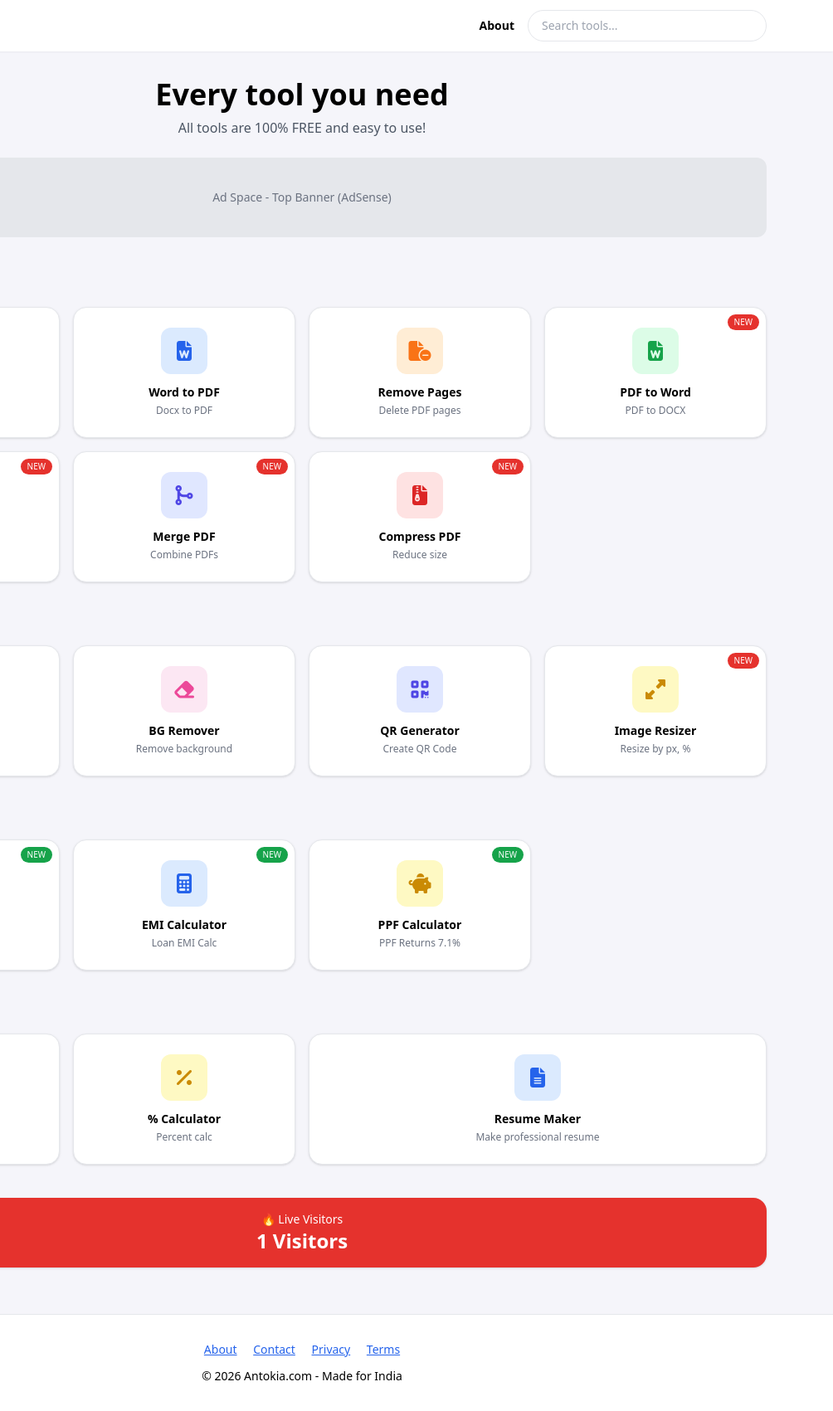
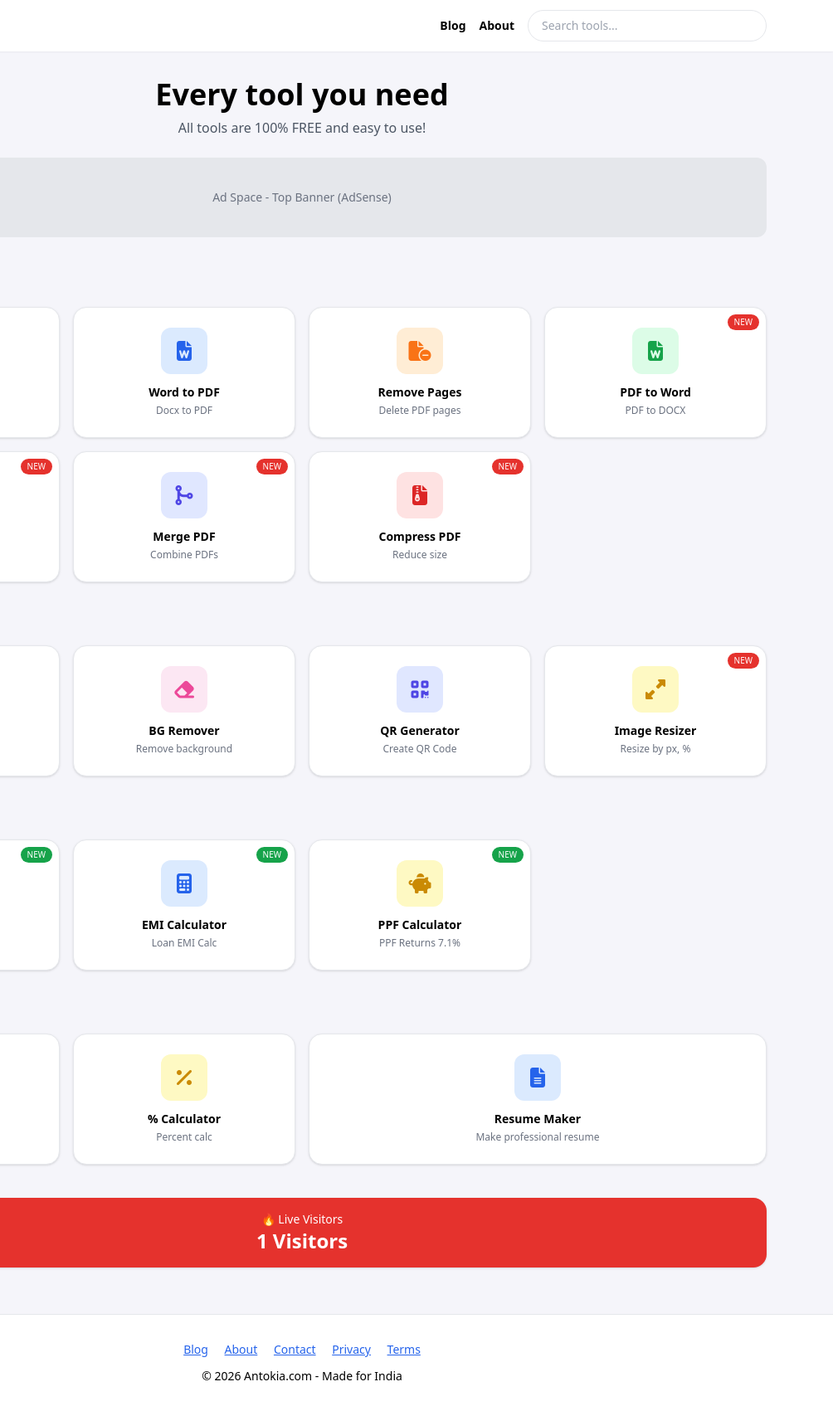
Before and after one commit to amarnathtiwari0000-ui/antokia, a plain HTML site: page index.html in a window 1280 px wide. Shown: the full height of the page at 83% size, 276-1280 px from the left. Drawn offline with nearby package versions, Linux system fonts and the light colour scheme; no server answers; a script that the page names is missing.

Commit message:
Add Blog link to header and footer

```diff
--- a/index.html
+++ b/index.html
@@ -22,6 +22,7 @@
 </div>
 <div class="flex items-center gap-4">
 <div class="hidden md:flex items-center gap-4 text-sm font-semibold">
+<a href="/blog/" class="hover:text-[#e5322d]">Blog</a>
 <a href="/about" class="hover:text-[#e5322d]">About</a>
 </div>
 <div class="hidden md:block">
@@ -178,6 +179,7 @@
 
 <footer class="text-center text-sm py-8 mt-6 bg-white border-t">
 <div class="space-x-4 mb-3">
+<a href="/blog/" class="underline text-blue-600">Blog</a>
 <a href="/about" class="underline text-blue-600">About</a>
 <a href="/contact" class="underline text-blue-600">Contact</a>
 <a href="/privacy" class="underline text-blue-600">Privacy</a>
```
